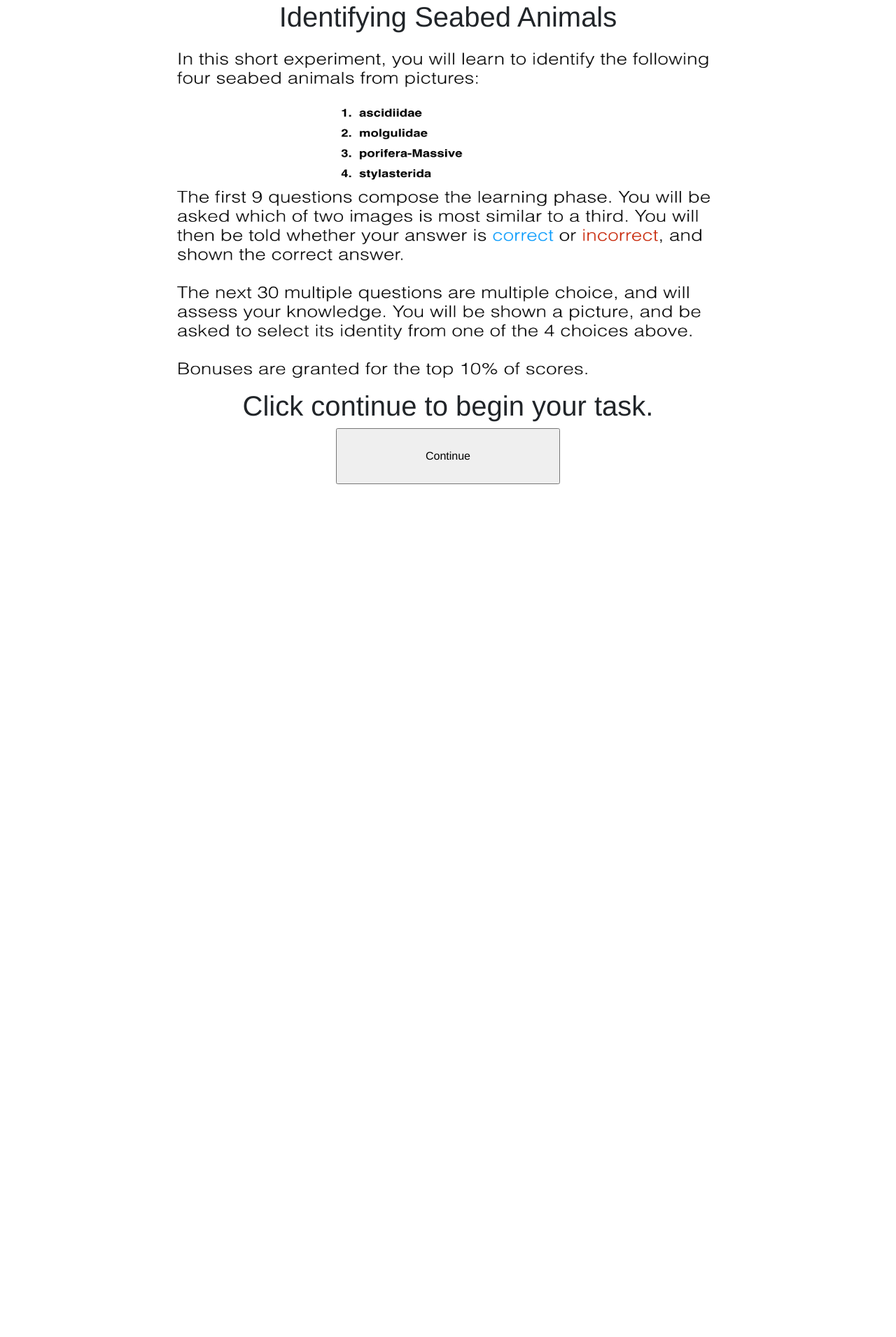
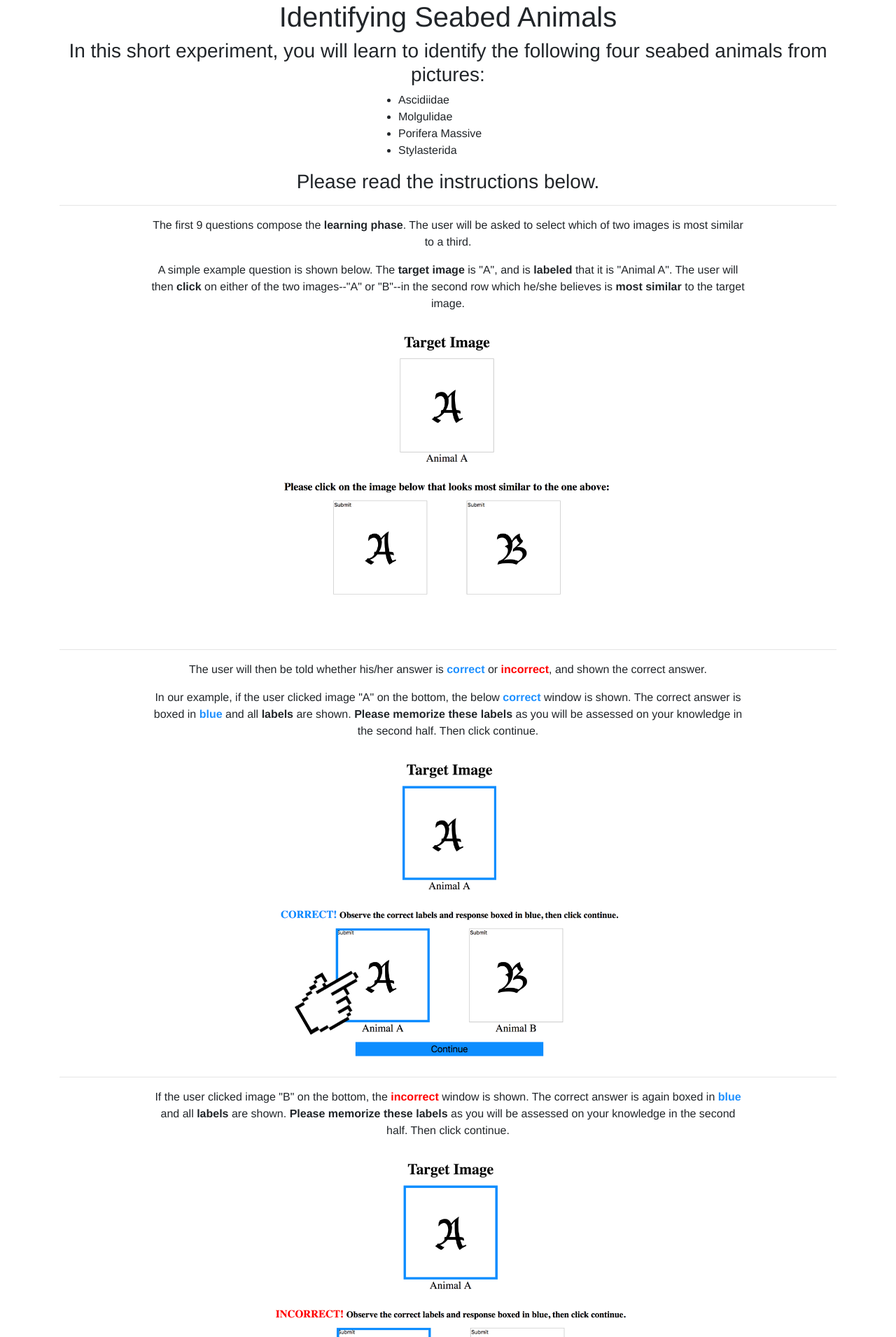
Before and after one commit to rohbat/MachineTeaching, a Flask app: template templates/login_instr.html in a window 1280 px wide. Shown: the top 1911 px of the page at 70% size. Before the commit the page ends 692 px from the top, so only its background shows below. Run offline with Flask 2, Linux system fonts and the light colour scheme; the template is opened without the code that fills it, so the values that code supplies are empty; some libraries are stand-ins or nearby versions.

Commit message:
added example to instructions

```diff
--- a/templates/login_instr.html
+++ b/templates/login_instr.html
@@ -10,6 +10,16 @@
  font-family: Helvetica;
 }
 
+.did {
+    max-width:20%;
+    margin-left:40%;
+    margin-right:40%; /* 70+30 = 100 */
+}
+p {
+    margin-right: 130px;
+    margin-left: 130px;
+}
+
 input[type=submit] {
     width: 20em;  height: 5em;
 }
@@ -18,7 +28,50 @@ input[type=submit] {
   <body>
     <div class="container" style="text-align: center">
       <h1>Identifying Seabed Animals</h1>
-      <img src="../static/instructions.png" style="width:800px;height:500px;">
+      <h3>In this short experiment, you will learn to identify the following four seabed animals from pictures:</h3>
+
+      <ul class='did' style="text-align: left">
+        <li>Ascidiidae</li>
+        <li>Molgulidae</li>
+        <li>Porifera Massive</li>
+        <li>Stylasterida</li>
+      </ul>
+      <h3>Please read the instructions below. </h3>
+      <hr>
+
+      <p>
+        The first 9 questions compose the <b>learning phase</b>. The user will be asked to select which of two images is most similar to a third.
+      </p>
+
+      <p>
+        A simple example question is shown below. The <b>target image</b> is "A", and is <b>labeled</b> that it is "Animal A". The user will then <b>click</b> on either of the two images--"A" or "B"--in the second row which he/she believes is <b>most similar</b> to the target image.
+      </p>
+      <img src="../static/instructions/ask.png" style='width:600px' border="1">
+      <hr>
+
+      <p>
+        The user will then be told whether his/her answer is <b><font color="#1E90FF">correct</font></b> or <b><font color="red">incorrect</font></b>, and shown the correct answer.
+      </p>
+      <p>
+        In our example, if the user clicked image "A" on the bottom, the below <b><font color="#1E90FF">correct</font></b> window is shown. The correct answer is boxed in  <b><font color="#1E90FF">blue</font></b> and all <b>labels</b> are shown. <b>Please memorize these labels</b> as you will be assessed on your knowledge in the second half. Then click continue.
+      </p>
+      <img src="../static/instructions/correct.png" style="width:600px" border="1">
+      <hr>
+
+      <p>
+        If the user clicked image "B" on the bottom, the <b><font color="red">incorrect</font></b> window is shown. The correct answer is again boxed in  <b><font color="#1E90FF">blue</font></b> and all <b>labels</b> are shown. <b>Please memorize these labels</b> as you will be assessed on your knowledge in the second half. Then click continue.
+      </p>
+      <img src="../static/instructions/incorrect.png" style="width:600px" border="1">
+      <hr>
+
+      <p>
+      The next 30 multiple questions are multiple choice, and will <b>assess your knowledge</b>. You will be shown a picture, and be asked to <b>select its identity</b> from one of the 4 choices above. An example for "Animal A" is shown below.
+      </p>
+      <img src="../static/instructions/test.png" style="width:800px" border="1">
+      <hr>
+
+      <p> Bonuses are granted for the top 10% of scores. Thank you for your time! </p>
+
       <h1>Click continue to begin your task. </h1>
       <form action="" method="post">
         <input class="button" name='cont' type="submit" value="Continue">
```
